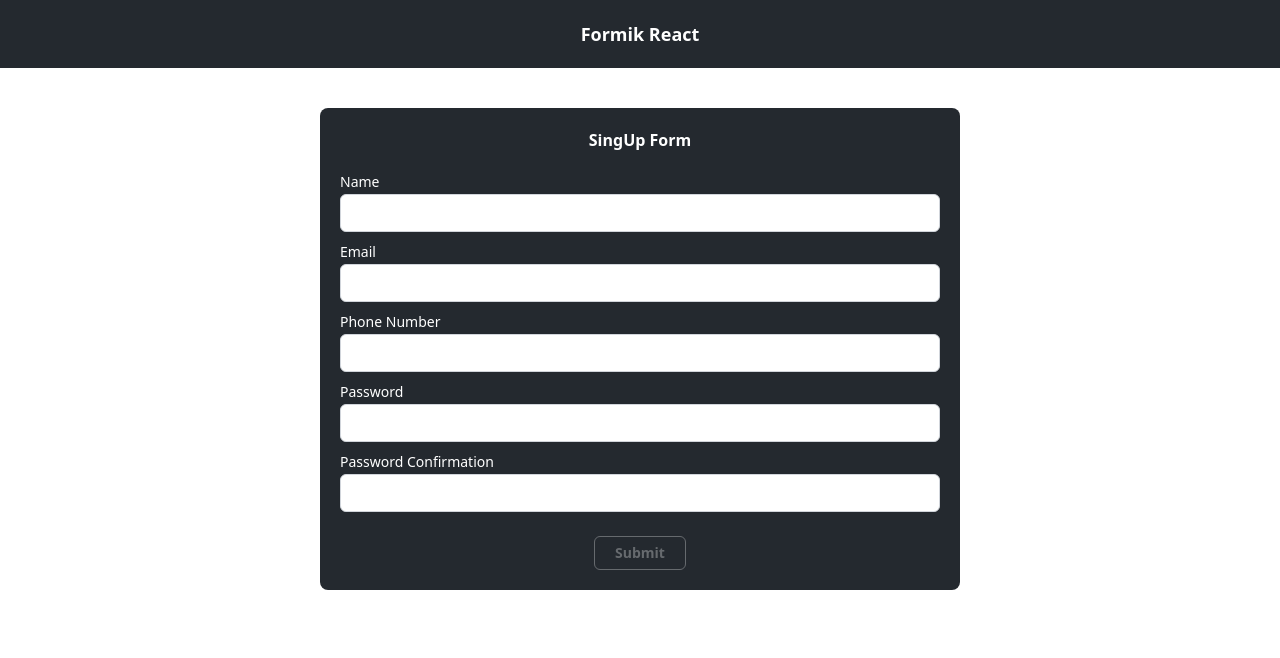
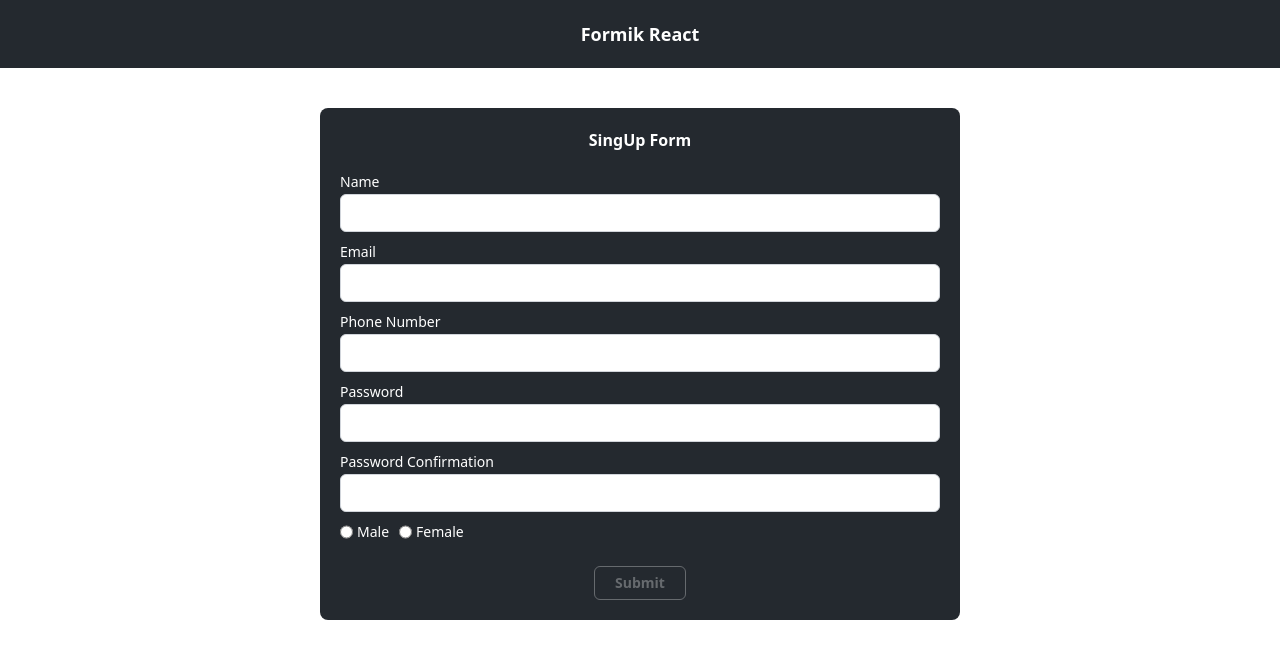
Before and after one commit to ali-khoshqamat/Formik-App, a React (Create React App) app: page / in a window 1280 px wide. Shown: the top 658 px of the page. Built offline with nearby package versions, Linux system fonts and the light colour scheme.

Commit message:
add RadioBtn component

```diff
--- a/src/common/Input.js
+++ b/src/common/Input.js
@@ -2,14 +2,19 @@ const Input = ({ label, name, type, formik }) => {
   return (
     <div className="flex flex-col">
       <div className="flex justify-between items-center mb-0.5 gap-x-4">
-        <label className="text-sm">{label}</label>
+        <label htmlFor={name} className="text-sm">
+          {label}
+        </label>
         {formik.errors[name] && formik.touched[name] && (
-          <label className="text-sm text-red-600">{formik.errors[name]}</label>
+          <label htmlFor={name} className="text-sm text-red-600">
+            {formik.errors[name]}
+          </label>
         )}
       </div>
       <input
         type={type}
         name={name}
+        id={name}
         {...formik.getFieldProps(name)}
         className="py-1.5 px-2.5 text-[#24292f] border border-gray-300 rounded-md outline-none"
       />
--- /dev/null
+++ b/src/common/RadioBtn.js
@@ -0,0 +1,19 @@
+const RadioBtn = ({ label, formik }) => {
+  return (
+    <div className="flex gap-x-1 ">
+      <input
+        type="radio"
+        name="gender"
+        id={label}
+        value={label}
+        onChange={formik.handleChange}
+        checked={formik.values.gender === label}
+      />
+      <label htmlFor={label} className="text-sm">
+        {label}
+      </label>
+    </div>
+  );
+};
+
+export default RadioBtn;
--- a/src/components/SingUpForm.js
+++ b/src/components/SingUpForm.js
@@ -1,6 +1,7 @@
 import * as Yup from "yup";
 import { useFormik } from "formik";
 import Input from "../common/Input";
+import RadioBtn from "../common/RadioBtn";
 
 const initialValues = {
   name: "",
@@ -8,6 +9,7 @@ const initialValues = {
   phoneNumber: "",
   password: "",
   passwordConfirmation: "",
+  gender: "",
 };
 const onSubmit = (values) => {
   console.log(values);
@@ -32,8 +34,8 @@ const validationSchema = Yup.object({
   passwordConfirmation: Yup.string()
     .required("Password Confirmation is Required!")
     .oneOf([Yup.ref("password"), null], "Passwords must Match!"),
+  gender: Yup.string().required("Gender is Required!"),
 });
-
 const inputs = [
   { label: "Name", name: "name", type: "text" },
   { label: "Email", name: "email", type: "email" },
@@ -53,7 +55,7 @@ const SingUpForm = () => {
     validationSchema,
     validateOnMount: true,
   });
-  //   console.log("visited fields", formik.touched);
+  console.log("formik values", formik.values);
 
   return (
     <section className="w-[40rem] bg-[#24292f] text-white p-5 flex flex-col gap-y-5 rounded-lg">
@@ -68,6 +70,10 @@ const SingUpForm = () => {
             formik={formik}
           />
         ))}
+        <div className="flex gap-x-2.5">
+          <RadioBtn label="Male" formik={formik} />
+          <RadioBtn label="Female" formik={formik} />
+        </div>
         <button
           type="submit"
           disabled={!formik.isValid}
```
